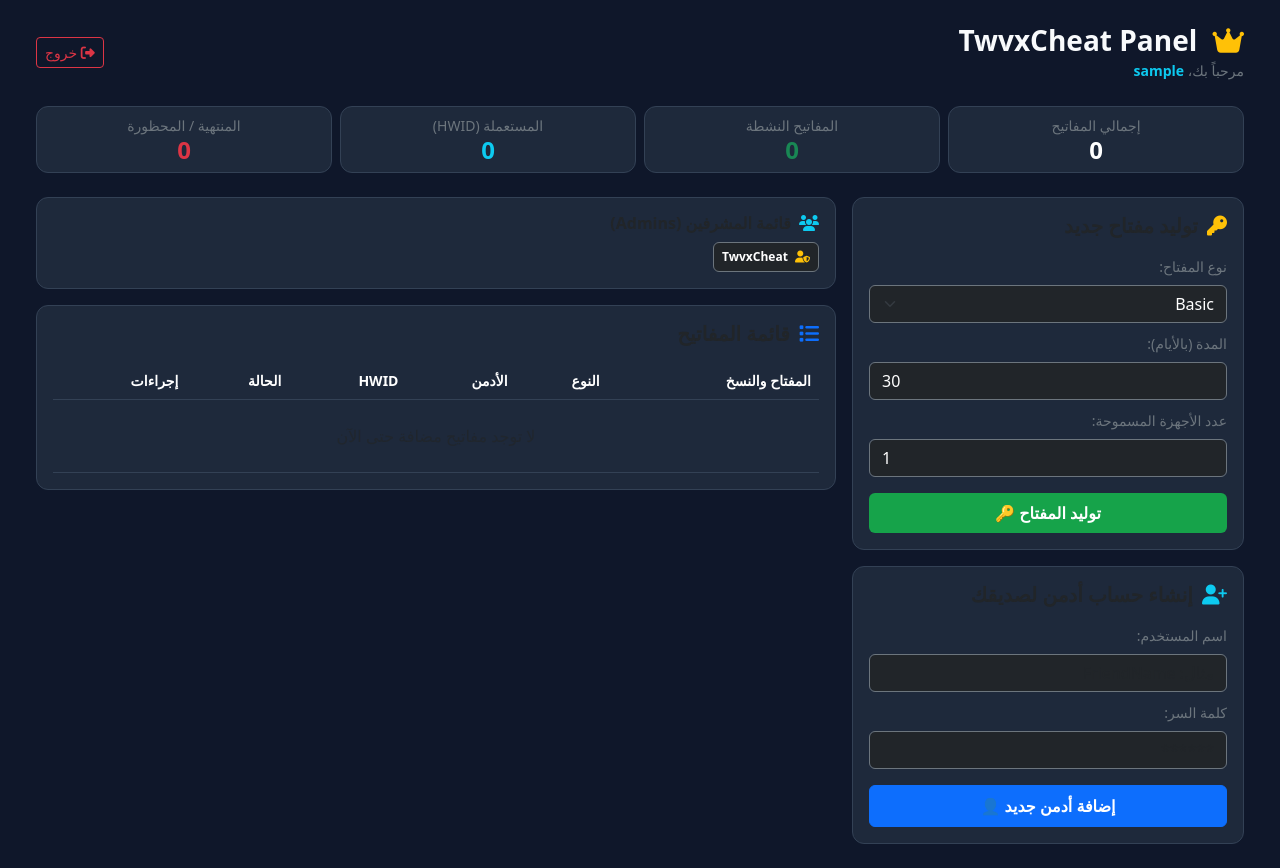
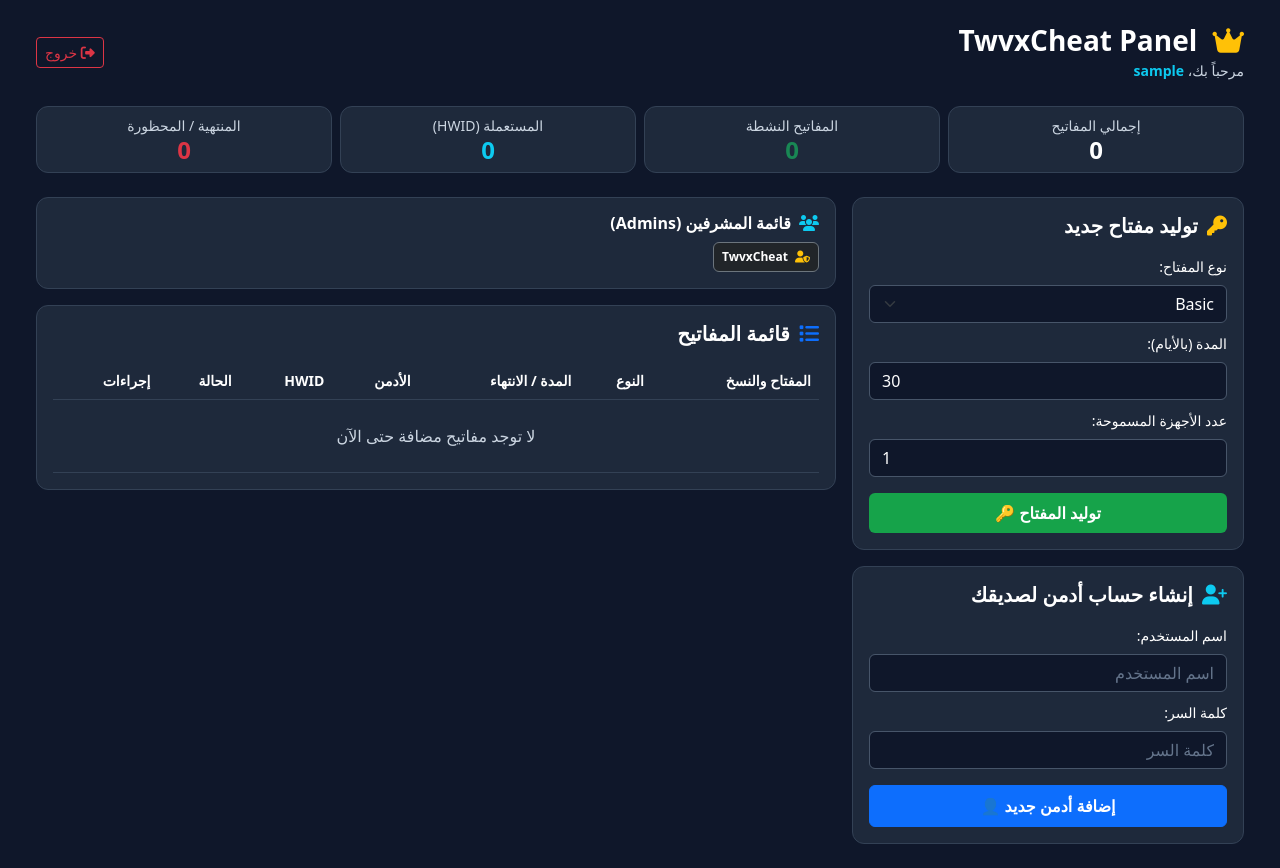
Before and after one commit to TwvxCheat/twvxcheat, a Flask app: page /keys in a window 1280 px wide. Run offline with Flask 3, Linux system fonts and the light colour scheme; the visitor is signed in with stand-in values (Sample User, id 1); data comes from the database, SQL or seed files in the repository; data that the repository does not hold is empty.

Commit message:
Update dashboard.html

```diff
--- a/templates/dashboard.html
+++ b/templates/dashboard.html
@@ -8,23 +8,38 @@
     <link href="https://cdnjs.cloudflare.com/ajax/libs/font-awesome/6.4.0/css/all.min.css" rel="stylesheet">
     <style>
         body {
-            background-color: #0f172a;
-            color: #f8fafc;
+            background-color: #0f172a !important;
+            color: #ffffff !important;
             font-family: system-ui, -apple-system, sans-serif;
         }
         .card {
-            background-color: #1e293b;
-            border: 1px solid #334155;
+            background-color: #1e293b !important;
+            border: 1px solid #334155 !important;
             border-radius: 12px;
         }
+        h1, h2, h3, h4, h5, h6, label, p, span, small, td, th, div {
+            color: #ffffff !important;
+        }
+        .text-secondary, .text-muted {
+            color: #cbd5e1 !important;
+        }
+        .form-control, .form-select {
+            background-color: #0f172a !important;
+            color: #ffffff !important;
+            border-color: #475569 !important;
+        }
+        .form-control::placeholder {
+            color: #64748b !important;
+        }
         .table-dark {
-            --bs-table-bg: #1e293b;
-            --bs-table-border-color: #334155;
+            --bs-table-bg: #1e293b !important;
+            --bs-table-border-color: #334155 !important;
+            color: #ffffff !important;
         }
-        .btn-success { background-color: #16a34a; border: none; }
-        .badge-active { background-color: #16a34a; }
-        .badge-expired { background-color: #dc2626; }
-        .badge-banned { background-color: #475569; }
+        .btn-success { background-color: #16a34a !important; border: none; }
+        .badge-active { background-color: #16a34a !important; color: #fff !important; }
+        .badge-expired { background-color: #dc2626 !important; color: #fff !important; }
+        .badge-banned { background-color: #475569 !important; color: #fff !important; }
         .copy-btn { padding: 2px 8px; font-size: 0.8rem; border-radius: 6px; }
     </style>
 </head>
@@ -81,27 +96,27 @@
         </div>
 
         <div class="row g-3">
-            <!-- توليد مفتاح + إضافة أدمن -->
+            <!-- نماذج الإدخال -->
             <div class="col-lg-4">
                 <!-- نموذج التوليد -->
                 <div class="card p-3 mb-3">
                     <h5 class="fw-bold mb-3"><i class="fa-solid fa-key text-warning me-1"></i> توليد مفتاح جديد</h5>
                     <form action="/generate_key" method="POST">
                         <div class="mb-2">
-                            <label class="form-label text-secondary small">نوع المفتاح:</label>
-                            <select name="key_type" class="form-select bg-dark text-white border-secondary">
+                            <label class="form-label small">نوع المفتاح:</label>
+                            <select name="key_type" class="form-select">
                                 <option value="basic">Basic</option>
                                 <option value="vip">VIP</option>
                                 <option value="premium">Premium</option>
                             </select>
                         </div>
                         <div class="mb-2">
-                            <label class="form-label text-secondary small">المدة (بالأيام):</label>
-                            <input type="number" name="duration_days" value="30" min="1" class="form-control bg-dark text-white border-secondary" required>
+                            <label class="form-label small">المدة (بالأيام):</label>
+                            <input type="number" name="duration_days" value="30" min="1" class="form-control" required>
                         </div>
                         <div class="mb-3">
-                            <label class="form-label text-secondary small">عدد الأجهزة المسموحة:</label>
-                            <input type="number" name="max_devices" value="1" min="1" class="form-control bg-dark text-white border-secondary" required>
+                            <label class="form-label small">عدد الأجهزة المسموحة:</label>
+                            <input type="number" name="max_devices" value="1" min="1" class="form-control" required>
                         </div>
                         <button type="submit" class="btn btn-success w-100 py-2 fw-bold">توليد المفتاح 🔑</button>
                     </form>
@@ -112,21 +127,21 @@
                     <h5 class="fw-bold mb-3"><i class="fa-solid fa-user-plus text-info me-1"></i> إنشاء حساب أدمن لصديقك</h5>
                     <form action="/add_admin" method="POST">
                         <div class="mb-2">
-                            <label class="form-label text-secondary small">اسم المستخدم:</label>
-                            <input type="text" name="username" class="form-control bg-dark text-white border-secondary" placeholder="مثال: FriendName" required>
+                            <label class="form-label small">اسم المستخدم:</label>
+                            <input type="text" name="username" class="form-control" placeholder="اسم المستخدم" required>
                         </div>
                         <div class="mb-3">
-                            <label class="form-label text-secondary small">كلمة السر:</label>
-                            <input type="password" name="password" class="form-control bg-dark text-white border-secondary" placeholder="******" required>
+                            <label class="form-label small">كلمة السر:</label>
+                            <input type="password" name="password" class="form-control" placeholder="كلمة السر" required>
                         </div>
                         <button type="submit" class="btn btn-primary w-100 py-2 fw-bold">إضافة أدمن جديد 👤</button>
                     </form>
                 </div>
             </div>
 
-            <!-- جدول المفاتيح والأدمن -->
+            <!-- الجداول -->
             <div class="col-lg-8">
-                <!-- قائمة الأدمنية المسجلين -->
+                <!-- قائمة الأدمنية -->
                 <div class="card p-3 mb-3">
                     <h6 class="fw-bold mb-2"><i class="fa-solid fa-users text-info me-1"></i> قائمة المشرفين (Admins)</h6>
                     <div class="d-flex flex-wrap gap-2">
@@ -152,6 +167,7 @@
                                 <tr class="text-secondary small">
                                     <th>المفتاح والنسخ</th>
                                     <th>النوع</th>
+                                    <th>المدة / الانتهاء</th>
                                     <th>الأدمن</th>
                                     <th>HWID</th>
                                     <th>الحالة</th>
@@ -170,12 +186,19 @@
                                         </div>
                                     </td>
                                     <td><span class="badge bg-secondary">{{ key.key_type|upper }}</span></td>
+                                    <td>
+                                        {% if key.expires_at %}
+                                            <small class="text-warning fw-bold"><i class="fa-regular fa-clock me-1"></i>{{ key.expires_at }}</small>
+                                        {% else %}
+                                            <span class="badge bg-info text-dark">{{ key.duration_days }} يوم (لم يفعل)</span>
+                                        {% endif %}
+                                    </td>
                                     <td><span class="badge bg-primary">{{ key.created_by or 'TwvxCheat' }}</span></td>
                                     <td>
                                         {% if key.hwid %}
                                             <small class="text-truncate d-inline-block" style="max-width: 100px;" title="{{ key.hwid }}">{{ key.hwid }}</small>
                                         {% else %}
-                                            <span class="text-muted small">غير مستخدم</span>
+                                            <span class="text-secondary small">غير مستخدم</span>
                                         {% endif %}
                                     </td>
                                     <td>
@@ -200,7 +223,7 @@
                                 </tr>
                                 {% else %}
                                 <tr>
-                                    <td colspan="6" class="text-center text-muted py-4">لا توجد مفاتيح مضافة حتى الآن</td>
+                                    <td colspan="7" class="text-center text-secondary py-4">لا توجد مفاتيح مضافة حتى الآن</td>
                                 </tr>
                                 {% endfor %}
                             </tbody>
```
